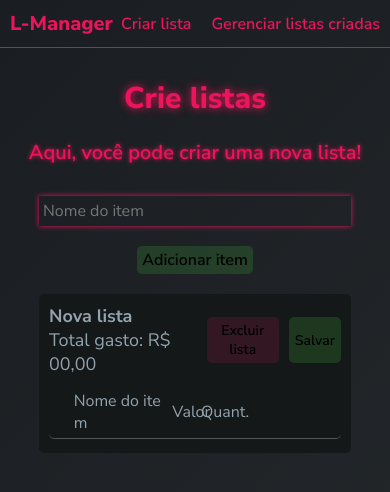
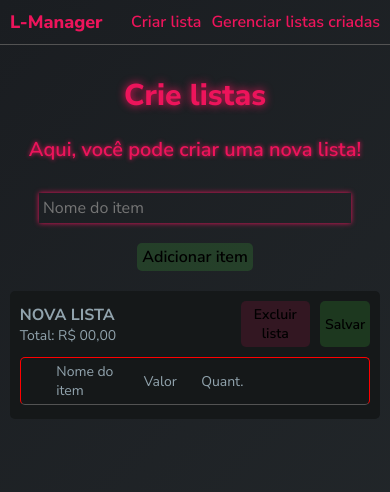
Before and after one commit to fnsigor/Shopping_List, a plain HTML site: page index.html in a window 390 px wide. Drawn offline with Linux system fonts and the light colour scheme.

Commit message:
full responsive

```diff
--- a/css/gerenciar.css
+++ b/css/gerenciar.css
@@ -60,18 +60,7 @@ section{
 
 .div-list{
     align-self: center;
-    max-width: 90rem;
-    width: 100%;
-    height: max-content;
     z-index: 1;
-}
-
-.div-header h5{
-    margin-bottom: 2rem;
-}
-
-.div-buttons {
-  width: 30% !important;
 }
 
 #bt-fechar{
--- a/css/index.css
+++ b/css/index.css
@@ -27,7 +27,6 @@
 body {
     min-height: 100vh;
 
-
     background: var(--gradiente-fiap) no-repeat center;
 }
 
@@ -48,6 +47,7 @@ body {
     background-color: #ED145B;
 
     width: 30rem;
+    max-width: 80vw;
     padding: 1rem 1rem;
 
     border-radius: .5rem;
@@ -95,7 +95,7 @@ body {
     background-color: var(--verde-forte);
 }
 
-.pop-up label{
+.pop-up label {
     font-size: 1.6rem;
     font-weight: 500;
     width: 90%;
@@ -184,7 +184,7 @@ header p {
     font-size: 2.4rem;
     font-weight: 600;
     text-shadow: 0px 0px 4px #ED145B;
-     padding-inline: 2rem;
+    padding-inline: 2rem;
 }
 
 
@@ -279,6 +279,7 @@ header p {
 
 .div-header .texts {
     flex-grow: 1;
+
 }
 
 
@@ -286,6 +287,7 @@ header p {
     text-align: start;
     font-size: 2.6rem;
     color: var(--texto-fiap);
+    text-transform: uppercase;
 }
 
 
@@ -366,13 +368,14 @@ header p {
 .span-item {
     font-size: 2rem;
     width: 40%;
-   word-break: break-all;
+    word-break: break-all;
 }
 
 .span-valor,
 .span-quantidade {
     width: 10%;
     font-size: 2rem;
+    word-break: keep-all;
 }
 
 
@@ -508,6 +511,7 @@ input[type="checkbox"] {
 
     .div-header .texts h5 {
         font-size: 1.8rem;
+        word-break: break-all;
     }
 
 
@@ -572,4 +576,82 @@ input[type="checkbox"] {
 
 @media (max-width: 550px) {
 
+    #logoText {
+        font-size: 1.8rem;
+    }
+
+    nav li {
+        text-align: center;
+    }
+
+    nav ul {
+        gap: 1rem;
+    }
+
+
+    .div-list {
+        max-width: none;
+        width: 95%;
+        max-height: 50vh;
+        overflow-y: scroll;
+        margin-bottom: 2rem;
+    }
+
+    .div-header .texts{
+        width: 70%;
+    }
+
+    .div-header .texts h5 {
+        font-size: 1.6rem;
+
+    }
+
+    .div-header .texts span {
+        font-size: 1.4rem;
+    }
+
+    .div-header .texts span::before {
+        content: 'Total: R$ ';
+    }
+
+    .div-buttons button {
+        font-size: 1.4rem;
+        padding: .4rem .5rem;
+    }
+
+    .div-list li {
+        border: 1px solid red;
+    }
+
+    .span-item {
+        font-size: 1.4rem;
+        width: 20%;
+
+    }
+
+    .span-valor,
+    .span-quantidade {
+        font-size: 1.4rem;
+        width: 15%;
+        text-align: center;
+        word-break: break-all;
+    }
+
+    li.hide span{
+        word-break: keep-all;
+    }
+
+    .delete-item,
+    .edit-item {
+
+        font-size: 1.4rem;
+        font-weight: 600;
+
+        height: 2.4rem;
+        padding-inline: .3rem;
+        padding-block: .1rem;
+    }
+
+
+
 }
--- a/javascript/geral.js
+++ b/javascript/geral.js
@@ -6,8 +6,6 @@ let listaSelecionada
 let itemPraEditar
 let totalItemLista = 0
 let estaNaPaginaPrincipal = location.href === 'https://fnsigor.github.io/Shopping_List/' || location.href === 'https://fnsigor.github.io/Shopping_List' || location.href === 'https://fnsigor.github.io/Shopping_List/index.html'
-let estaNaPaginaDeGerenciamento = location.href === 'https://fnsigor.github.io/Shopping_List/gerenciar.html' || location.href === 'https://fnsigor.github.io/Shopping_List/gerenciar.html/'
-let listasCriadas
 
 import {
     blocoParaExcluir
@@ -196,7 +194,7 @@ function setNewItem() {
 
 function deleteList(event) {
 
-    if (estaNaPaginaDeGerenciamento) {
+    if (!estaNaPaginaPrincipal) {
         document.querySelector('.pop-up-container.lista').style.display = 'none' //sumir o pop up da lista em si
         blocoParaExcluir.style.display = 'none' //excluir a div com nome da lista
 
```
